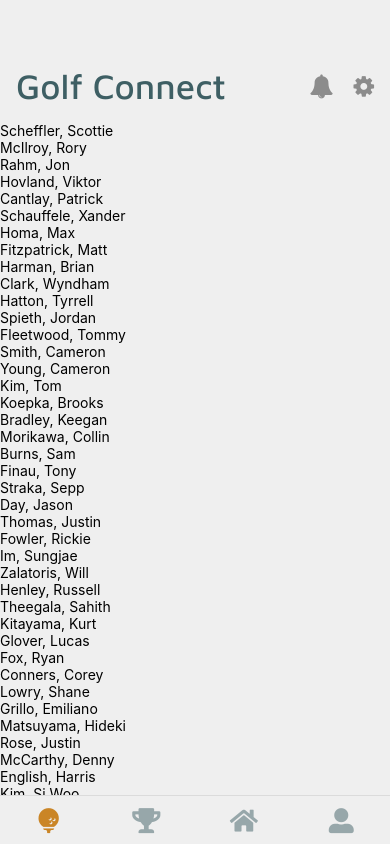
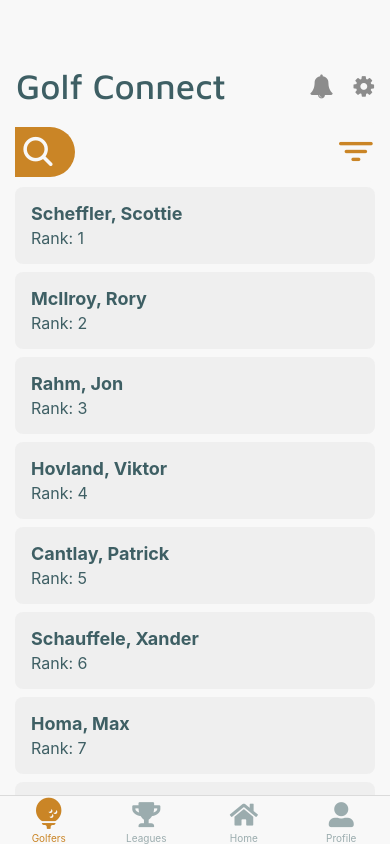
Before and after one commit to nmoore14/golf-connect, a React Native app: screen /Golfers in a window 390 px wide. Built offline with nearby package versions, Linux system fonts and the light colour scheme.

Commit message:
feat(style): Customize header and status bar in App.tsx and add GolferListItem component in Golfers.tsx

```diff
--- a/App.tsx
+++ b/App.tsx
@@ -7,6 +7,7 @@
 import { FontAwesome, FontAwesome5 } from '@expo/vector-icons';
 import { iTheme } from './src/types/theme';
 import ThemeProvider, { ThemeContext } from './src/theme/ThemeProvider';
+import { StatusBar } from 'expo-status-bar';
 
 import { HeaderLayout } from './src/theme/Themes';
 
@@ -33,10 +34,26 @@
         <Tab.Navigator
           initialRouteName='Home'
           screenOptions={({ route, navigation }) => ({
-            tabBarShowLabel: false,
             tabBarActiveTintColor: context.theme.colors.accent,
             tabBarInactiveColor: context.theme.colors.neutral,
-            headerShown: false,
+            header: () => {
+              return (
+                <View style={{...HeaderLayout, backgroundColor: context.theme.colors.background}}>
+                  <Text style={{...styles.title, color: context.theme.colors.primary}}>
+                    Golf Connect
+                  </Text>
+                  <View style={styles.iconContainer}>
+                    <FontAwesome name='bell' size={24} color={ context.theme.colors.neutral } />
+                    <FontAwesome
+                      name='gear'
+                      size={24}
+                      color={ context.theme.colors.neutral }
+                      onPress={() => navigation.push('Settings')}
+                    />
+                  </View>
+                </View>
+              )
+            },
           })}
         >
           <Tab.Screen
@@ -44,7 +61,7 @@
             component={ Golfers }
             options={{
               tabBarIcon: ({ focused, color, size }) => (
-                <FontAwesome5 name='golf-ball' size={ size } color={ color } />
+                <FontAwesome5 name='golf-ball' size={ focused ? size * 1.25 : size } color={ color } />
               ),
             }}
           />
@@ -53,7 +70,7 @@
             component={ Leagues }
             options={{
               tabBarIcon: ({ focused, color, size }) => (
-                <FontAwesome5 name='trophy' size={ size } color={ color } />
+                <FontAwesome5 name='trophy' size={ focused ? size * 1.25 : size } color={ color } />
               ),
             }}
           />
@@ -62,7 +79,7 @@
             component={ Home }
             options={{
               tabBarIcon: ({ focused, color, size }) => (
-                <FontAwesome5 name='home' size={ size } color={ color } />
+                <FontAwesome5 name='home' size={ focused ? size * 1.25 : size } color={ color } />
               ),
             }}
           />
@@ -71,7 +88,7 @@
             component={ Profile }
             options={{
               tabBarIcon: ({ focused, color, size }) => (
-                <FontAwesome5 name='user-alt' size={ size } color={ color } />
+                <FontAwesome5 name='user-alt' size={ focused ? size * 1.25 : size } color={ color } />
               ),
             }}
           />
@@ -100,29 +117,13 @@
       <ThemeContext.Consumer>
         {(context: { theme: iTheme }) => (
           <NavigationContainer theme={context.theme as any}>
+            <StatusBar style={ context.theme.dark ? 'light' : 'dark' } />
             <Stack.Navigator
-              screenOptions={({ route, navigation }) => ({
+              screenOptions={() => ({
                 tabBarShowLabel: false,
                 tabBarActiveTintColor: context.theme.colors.accent,
                 tabBarInactiveColor: context.theme.colors.neutral,
-                header: () => {
-                  return (
-                    <View style={{...HeaderLayout, backgroundColor: context.theme.colors.background}}>
-                      <Text style={{...styles.title, color: context.theme.colors.primary}}>
-                        Golf Connect
-                      </Text>
-                      <View style={styles.iconContainer}>
-                        <FontAwesome name='bell' size={24} color={ context.theme.colors.neutral } />
-                        <FontAwesome
-                          name='gear'
-                          size={24}
-                          color={ context.theme.colors.neutral }
-                          onPress={() => navigation.push('Settings')}
-                        />
-                      </View>
-                    </View>
-                  )
-                },
+                headerShown: false,
               })}
             >
               <Stack.Screen name='Main' component={MainTabs} />
--- /dev/null
+++ b/src/components/ui/Golfers/GolferListItem.tsx
@@ -0,0 +1,64 @@
+import React from 'react';
+import { View, Text, StyleSheet } from 'react-native';
+import { ThemeContext } from '../../../theme/ThemeProvider';
+import { iTheme } from '../../../types/theme';
+
+type GolferProps = {
+  lastName: string,
+  firstName: string,
+  rank: number,
+  previousRank: number,
+  events: number,
+  totalPoints: number,
+  avgPoints: number,
+  pointsLost: number,
+  pointsGained: number,
+}
+
+type GolferListItemProps = {
+  golfer: GolferProps,
+}
+
+const GolferListItem: React.FC<GolferListItemProps> = ({ golfer }) => {
+  return (
+    <ThemeContext.Consumer>
+      {(context: { theme: iTheme }) => (
+        <View style={{
+          ...styles.container,
+          backgroundColor: context.theme.colors.backgroundAlt,
+        }}>
+          <Text style={{
+            ...styles.title,
+            color: context.theme.colors.primary
+          }}>
+            {golfer.lastName}, {golfer.firstName}
+          </Text>
+          <Text style={{
+            ...styles.description,
+            color: context.theme.colors.primary
+          }}>
+            Rank: {golfer.rank}
+          </Text>
+        </View>
+      )}
+    </ThemeContext.Consumer>
+  );
+};
+
+const styles = StyleSheet.create({
+  container: {
+    padding: 16,
+    marginBottom: 8,
+    borderRadius: 8,
+  },
+  title: {
+    fontSize: 18,
+    fontWeight: 'bold',
+    marginBottom: 4,
+  },
+  description: {
+    fontSize: 16,
+  },
+});
+
+export default GolferListItem;
--- a/src/screens/Golfers.tsx
+++ b/src/screens/Golfers.tsx
@@ -1,7 +1,11 @@
 import * as React from 'react';
-import { Text, View, StyleSheet, FlatList, SafeAreaView } from 'react-native';
+import { Text, View, StyleSheet, FlatList, SafeAreaView, TextInput, TouchableOpacity } from 'react-native';
 import { ThemeContext } from '../theme/ThemeProvider';
 import { iTheme } from '../types/theme';
+
+import { Ionicons } from '@expo/vector-icons';
+
+import GolferListItem from '../components/ui/Golfers/GolferListItem';
 
 import rankings from '../data/rankings.json';
 
@@ -10,21 +14,34 @@
   firstName: string,
 }
 
-const Golfer = ({lastName, firstName}: GolferProps) => (
-  <SafeAreaView>
-    <Text>{ lastName }, { firstName }</Text>
-  </SafeAreaView>
-)
-
 export default function Home() {
   return (
     <ThemeContext.Consumer>
       {(context: { theme: iTheme }) => (
-        <SafeAreaView style={{ backgroundColor: context.theme.colors.background, flex: 1 }}>
+        <SafeAreaView style={{
+          ...styles.safeContainer,
+          backgroundColor: context.theme.colors.background,
+        }}>
+          <View style={{
+            ...styles.golfersHeader,
+            backgroundColor: context.theme.colors.background,
+          }}>
+            <TouchableOpacity
+              style={{
+                ...styles.searchButton,
+                backgroundColor: context.theme.colors.accent,
+              }}
+            >
+              <Ionicons name='search' size={36} color={ context.theme.colors.background } />
+            </TouchableOpacity>
+            <TouchableOpacity>
+              <Ionicons name='filter' size={36} color={ context.theme.colors.accent } />
+            </TouchableOpacity>
+          </View>
           <FlatList
             data={rankings.rankings}
             renderItem={
-              ({item}) => <Golfer lastName={item.lastName} firstName={item.firstName} />
+              ({item}) => <GolferListItem golfer={item}  />
             }
             keyExtractor={ (item, index) => index }
           />
@@ -35,6 +52,37 @@
 }
 
 const styles = StyleSheet.create({
+  safeContainer: {
+    flex: 1,
+    paddingHorizontal: 15,
+  },
+  golfersHeader: {
+    display: 'flex',
+    flexDirection: 'row',
+    justifyContent: 'space-between',
+    alignItems: 'center',
+    paddingVertical: 5,
+    borderRadius: 5,
+    marginBottom: 5,
+  },
+  searchButton: {
+    display: 'flex',
+    flexDirection: 'row',
+    justifyContent: 'flex-start',
+    alignItems: 'center',
+    width: 60,
+    padding: 5,
+    borderTopRightRadius: 100,
+    borderBottomRightRadius: 100,
+  },
+  input: {
+    fontFamily: 'Quicksand-Regular',
+    fontSize: 24,
+    height: 50,
+    width: '100%',
+    padding: 10,
+    borderRadius: 10,
+  },
   title: {
     fontFamily: 'MavenPro-Bold',
   }
--- a/src/screens/Settings.tsx
+++ b/src/screens/Settings.tsx
@@ -1,18 +1,52 @@
 import * as React from 'react';
-import { Text, View, StyleSheet, Button } from 'react-native';
+import { Text, View, StyleSheet, Button, ScrollView, TouchableOpacity } from 'react-native';
 import { ThemeContext } from '../theme/ThemeProvider';
 import { iTheme } from '../types/theme'; // Import the iTheme type
 
+import { Ionicons } from '@expo/vector-icons';
+
 import ThemeToggle from '../components/settings/ThemeToggle';
 
-export default function Settings({ navigation }) {
+export default function Settings({ navigation }:any) {
   return (
     <ThemeContext.Consumer>
       {(context: { theme: iTheme }) => (
-        <View style={{ backgroundColor: context.theme.colors.background, flex: 1 }}>
-          <Text style={{ ...styles.title, color: context.theme.colors.primary, fontSize: 100, }}>Settings</Text>
-          <Button title="Go back" onPress={() => navigation.goBack()} />
-          <ThemeToggle />
+        <View style={{ backgroundColor: context.theme.colors.background, flex: 1, paddingTop: 65, }}>
+          <View style={{
+            ...styles.settingHeader,
+            backgroundColor: context.theme.colors.background,
+          }}>
+            <TouchableOpacity
+              style={styles.button}
+              onPress={ () => navigation.goBack() }
+            >
+              <Ionicons name='arrow-back' size={36} color={ context.theme.colors.accent } />
+            </TouchableOpacity>
+            <Text style={{
+              ...styles.title,
+              color: context.theme.colors.primary}}>
+              Settings
+            </Text>
+          </View>
+          <ScrollView style={{
+            ...styles.settingsList,
+            backgroundColor: context.theme.colors.background,
+          }}>
+            <View style={{
+              ...styles.settingListItem,
+              backgroundColor: context.theme.colors.background,
+              borderTopWidth: 2,
+              borderTopColor: context.theme.colors.backgroundAlt,
+            }}>
+              <Text style={{
+                ...styles.settingsTitle,
+                color: context.theme.colors.primary,
+              }}>
+                Dark Mode
+              </Text>
+              <ThemeToggle />
+            </View>
+          </ScrollView>
         </View>
       )}
     </ThemeContext.Consumer>
@@ -20,7 +54,35 @@
 }
 
 const styles = StyleSheet.create({
+  settingHeader: {
+    display: 'flex',
+    flexDirection: 'row',
+    justifyContent: 'flex-start',
+    alignItems: 'center',
+  },
+  button: {
+    flexDirection: 'row', // Align icon and text horizontally
+    alignItems: 'center', // Align icon and text vertically
+    padding: 10,
+    borderRadius: 8,
+  },
   title: {
     fontFamily: 'MavenPro-Bold',
-  }
+    fontSize: 50,
+  },
+  settingsList: {
+    paddingHorizontal: 15,
+  },
+  settingListItem: {
+    display: 'flex',
+    flexDirection: 'row',
+    justifyContent: 'space-between',
+    alignItems: 'center',
+    paddingHorizontal: 20,
+    paddingVertical: 10,
+  },
+  settingsTitle: {
+    fontFamily: 'Quicksand-Regular',
+    fontSize: 30,
+  },
 })
--- a/src/theme/Themes.ts
+++ b/src/theme/Themes.ts
@@ -5,12 +5,13 @@
   dark: false,
   colors: {
     primary: themeColors.primary800,
-    background: themeColors.neutral50,
+    background: themeColors.neutral0,
+    backgroundAlt: themeColors.neutral50,
     secondary: themeColors.secondary500,
     accent: themeColors.accent600,
     alert: themeColors.alert600,
     neutral: themeColors.neutral500,
-    card: themeColors.neutral50,
+    card: themeColors.neutral0,
     text: themeColors.primary800,
     border: themeColors.neutral100,
   },
@@ -21,6 +22,7 @@
   colors: {
     primary: themeColors.neutral200,
     background: themeColors.primary950,
+    backgroundAlt: themeColors.primary900,
     secondary: themeColors.secondary700,
     accent: themeColors.accent500,
     alert: themeColors.alert400,
--- a/src/theme/themeColors.ts
+++ b/src/theme/themeColors.ts
@@ -31,6 +31,7 @@
   accent700:'#a66f24',
   accent800:'#7f5822',
   accent900:'#5a4221',
+  neutral0: '#f8f8f8',
   neutral50: '#efefef',
   neutral100: '#dbdbdb',
   neutral200: '#c7c7c7',
--- a/src/types/theme.ts
+++ b/src/types/theme.ts
@@ -3,6 +3,7 @@
   colors: {
     primary: string;
     background: string;
+    backgroundAlt: string;
     secondary: string;
     accent: string;
     alert: string;
```
